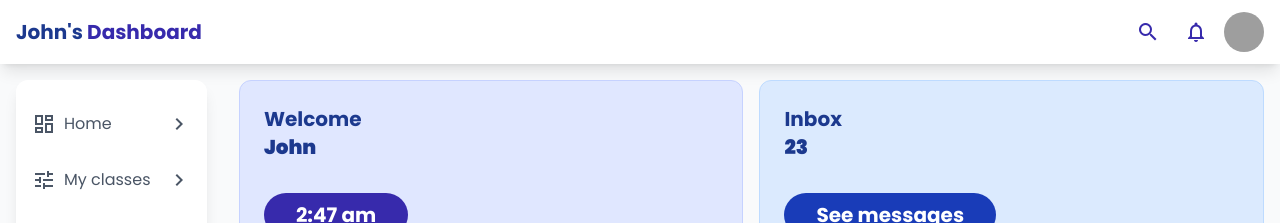
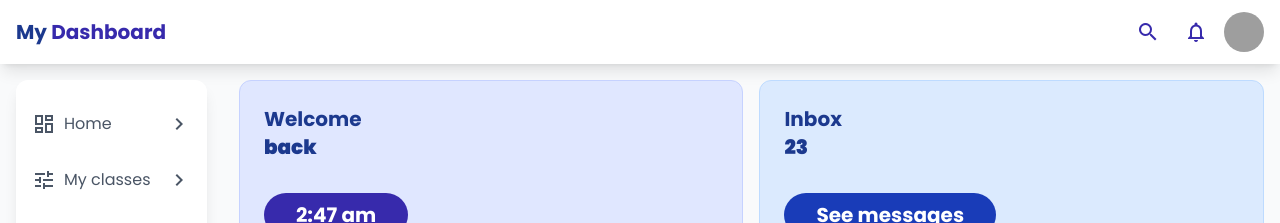
Before and after one commit to squarePotatoe/temp-speak, a Vue app: page / in a window 1280 px wide. Shown: the top 223 px of the page. Built offline with nearby package versions, Linux system fonts and the light colour scheme; grey boxes are pictures that could not be loaded.

Commit message:
demo name remove / editor hearder color

```diff
--- a/src/components/Header.vue
+++ b/src/components/Header.vue
@@ -13,7 +13,7 @@
       </button>
       <div class="text-xl font-bold text-blue-900">
         <RouterLink to="/" class="hover:text-indigo-800">
-          John's <span class="text-indigo-800">Dashboard</span>
+          My <span class="text-indigo-800">Dashboard</span>
         </RouterLink>
       </div>
       <div class="flex items-center space-x-2">
--- a/src/views/HomeView.vue
+++ b/src/views/HomeView.vue
@@ -6,7 +6,7 @@
           class="flex-1 bg-indigo-100 border border-indigo-200 rounded-xl p-6 animate-fade-in"
         >
           <h2 class="text-4xl md:text-5xl text-blue-900">
-            Welcome <br /><strong>John</strong>
+            Welcome <br /><strong> back </strong>
           </h2>
           <span
             class="inline-block mt-8 px-8 py-2 rounded-full text-xl font-bold text-white bg-indigo-800"
--- a/src/views/writing/components/Article.vue
+++ b/src/views/writing/components/Article.vue
@@ -2,7 +2,7 @@
   <div>
     <article
       :style="{ height: articleHeight }"
-      class="overflow-y-auto mx-auto p-4 shadow rounded-t bg-white text-gray-700"
+      class="overflow-y-auto mx-auto p-4 shadow rounded-t bg-white text-gray-700 flex flex-col gap-2"
     >
       <h3 class="mb-4">Defying Gravity: The Art and Adventure of Skysurfing</h3>
       <p class="article-paragraph">
```
